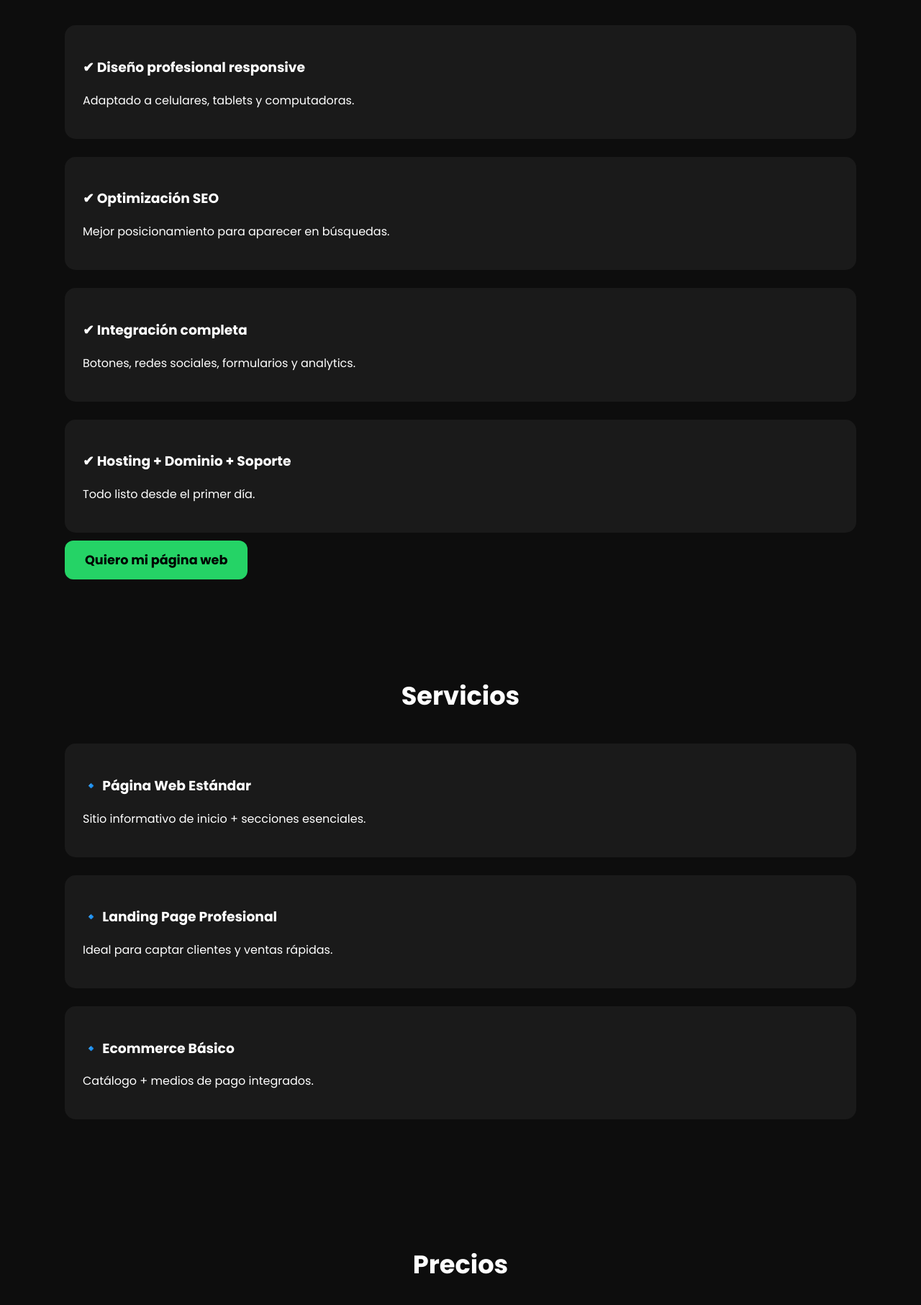
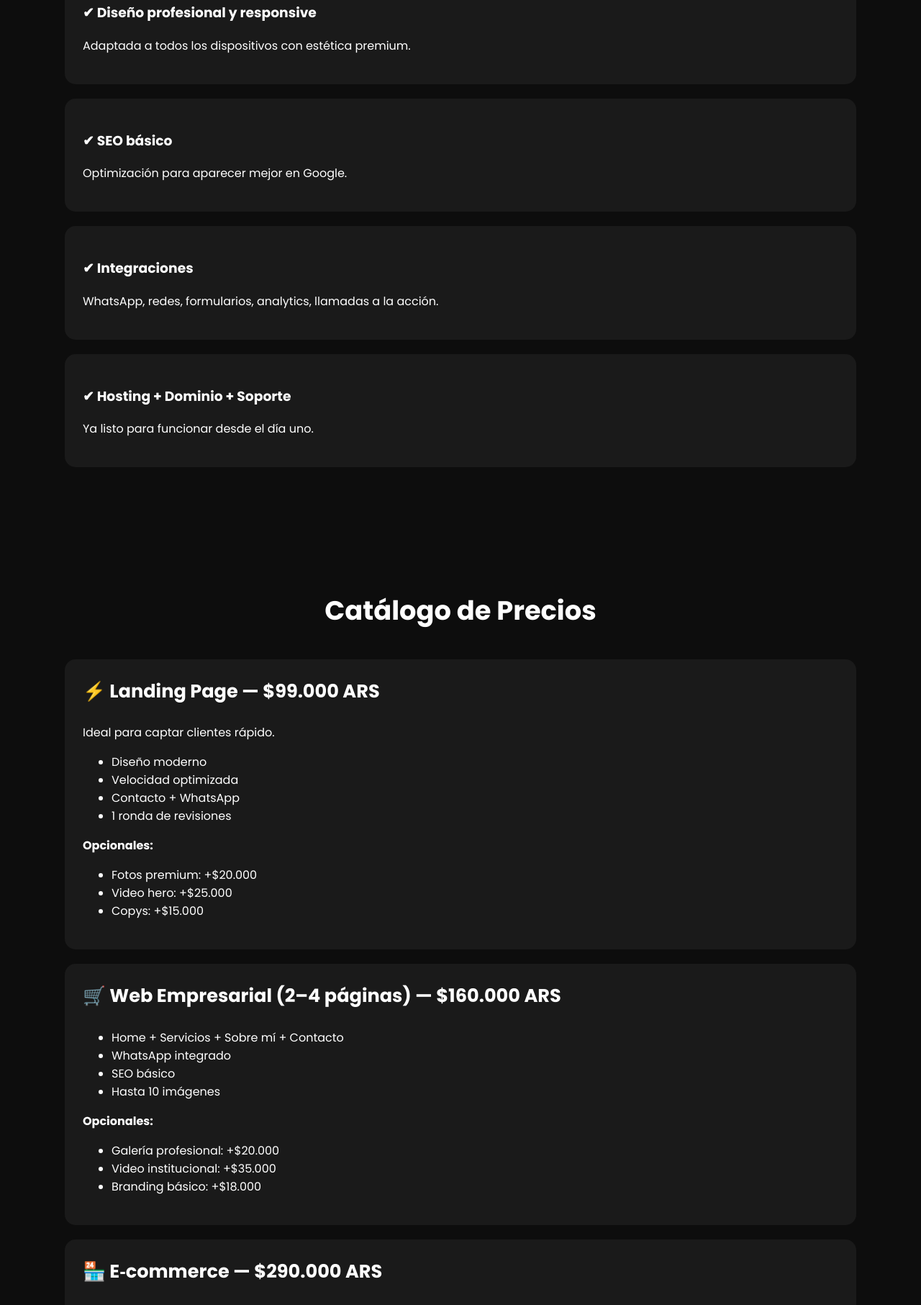
Before and after one commit to vigolomarketing-tech/Vigolo-Web-Studio, a plain HTML site: page index.html in a window 1280 px wide. Shown: the part 987-2800 px from the top of the page at 72% size. Drawn offline with Linux system fonts and the light colour scheme.

Commit message:
Update index.html

```diff
--- a/index.html
+++ b/index.html
@@ -17,7 +17,7 @@
 
     header {
       background: url('hero.jpg') center/cover no-repeat;
-      height: 100vh;
+      height: 90vh;
       display: flex;
       flex-direction: column;
       justify-content: center;
@@ -58,19 +58,19 @@
 
     h2 {
       text-align: center;
-      font-size: 2.2rem;
+      font-size: 2.3rem;
       margin-bottom: 40px;
     }
 
-    .info-box, .service-box, .price-box {
+    .info-box, .price-box {
       background: #1a1a1a;
       border-radius: 15px;
       padding: 25px;
-      margin-bottom: 25px;
+      margin-bottom: 20px;
     }
 
     .price-box h3 {
-      color: #25d366;
+      margin-top: 0;
       font-size: 1.6rem;
     }
 
@@ -86,88 +86,100 @@
 
 <header>
   <h1>Vigolo Web Studio</h1>
-  <p>Diseño web moderno, rápido y optimizado para convertir visitas en clientes. Impulsá tu presencia digital con un sitio profesional.</p>
-  <a href="https://wa.me/541128074105" class="btn-principal">Escribirme al WhatsApp</a>
+  <p>Diseño web moderno, rápido y optimizado para convertir visitas en clientes.</p>
 </header>
 
-<section id="incluye">
+<section id="servicios">
   <h2>¿Qué incluye tu página web?</h2>
 
   <div class="info-box">
-    <h3>✔ Diseño profesional responsive</h3>
-    <p>Adaptado a celulares, tablets y computadoras.</p>
+    <h3>✔ Diseño profesional y responsive</h3>
+    <p>Adaptada a todos los dispositivos con estética premium.</p>
   </div>
 
   <div class="info-box">
-    <h3>✔ Optimización SEO</h3>
-    <p>Mejor posicionamiento para aparecer en búsquedas.</p>
+    <h3>✔ SEO básico</h3>
+    <p>Optimización para aparecer mejor en Google.</p>
   </div>
 
   <div class="info-box">
-    <h3>✔ Integración completa</h3>
-    <p>Botones, redes sociales, formularios y analytics.</p>
+    <h3>✔ Integraciones</h3>
+    <p>WhatsApp, redes, formularios, analytics, llamadas a la acción.</p>
   </div>
 
   <div class="info-box">
     <h3>✔ Hosting + Dominio + Soporte</h3>
-    <p>Todo listo desde el primer día.</p>
-  </div>
-
-  <a href="https://wa.me/541128074105" class="btn-principal">Quiero mi página web</a>
-</section>
-
-<section id="servicios">
-  <h2>Servicios</h2>
-
-  <div class="service-box">
-    <h3>🔹 Página Web Estándar</h3>
-    <p>Sitio informativo de inicio + secciones esenciales.</p>
-  </div>
-
-  <div class="service-box">
-    <h3>🔹 Landing Page Profesional</h3>
-    <p>Ideal para captar clientes y ventas rápidas.</p>
-  </div>
-
-  <div class="service-box">
-    <h3>🔹 Ecommerce Básico</h3>
-    <p>Catálogo + medios de pago integrados.</p>
+    <p>Ya listo para funcionar desde el día uno.</p>
   </div>
 </section>
 
 <section id="precios">
-  <h2>Precios</h2>
+  <h2>Catálogo de Precios</h2>
 
   <div class="price-box">
-    <h3>$25.000 – Landing Page</h3>
-    <p>Ideal para servicios, negocios locales y profesionales.</p>
+    <h3>⚡ Landing Page — $99.000 ARS</h3>
+    <p>Ideal para captar clientes rápido.</p>
+    <ul>
+      <li>Diseño moderno</li>
+      <li>Velocidad optimizada</li>
+      <li>Contacto + WhatsApp</li>
+      <li>1 ronda de revisiones</li>
+    </ul>
+    <strong>Opcionales:</strong>
+    <ul>
+      <li>Fotos premium: +$20.000</li>
+      <li>Video hero: +$25.000</li>
+      <li>Copys: +$15.000</li>
+    </ul>
   </div>
 
   <div class="price-box">
-    <h3>$40.000 – Página Web Completa</h3>
-    <p>Incluye 4 a 6 secciones + SEO + formulario + redes.</p>
+    <h3>🛒 Web Empresarial (2–4 páginas) — $160.000 ARS</h3>
+    <ul>
+      <li>Home + Servicios + Sobre mí + Contacto</li>
+      <li>WhatsApp integrado</li>
+      <li>SEO básico</li>
+      <li>Hasta 10 imágenes</li>
+    </ul>
+    <strong>Opcionales:</strong>
+    <ul>
+      <li>Galería profesional: +$20.000</li>
+      <li>Video institucional: +$35.000</li>
+      <li>Branding básico: +$18.000</li>
+    </ul>
   </div>
 
   <div class="price-box">
-    <h3>$60.000 – Ecommerce Básico</h3>
-    <p>Carrito, catálogo, pagos y automatizaciones básicas.</p>
+    <h3>🏪 E‑commerce — $290.000 ARS</h3>
+    <ul>
+      <li>Tienda completa</li>
+      <li>10 productos cargados</li>
+      <li>MercadoPago</li>
+      <li>Manual de uso</li>
+    </ul>
+    <strong>Opcionales:</strong>
+    <ul>
+      <li>Video demo: +$40.000</li>
+      <li>Fotos profesionales: +$35.000</li>
+      <li>SEO avanzado: +$50.000</li>
+    </ul>
   </div>
 
-  <a href="https://wa.me/541128074105" class="btn-principal">Consultar por WhatsApp</a>
+  <div class="price-box">
+    <h3>💼 Web a Medida — Desde $350.000 ARS</h3>
+    <p>Para sistemas, membresías y funcionalidades especiales.</p>
+  </div>
 </section>
 
-<section id="portfolio">
-  <h2>Portfolio</h2>
-
-  <div class="info-box">
-    <h3>Vigolo Electricidad</h3>
-    <p>Proyecto real desarrollado: sitio moderno y optimizado.</p>
-    <a href="https://vigolomarketing-tech.github.io/vigolo-electricidad/" class="btn-principal">Ver sitio</a>
+<section id="contacto">
+  <h2>Contacto</h2>
+  <div style="text-align:center;">
+    <a href="https://wa.me/541128074105" class="btn-principal">Escribirme al WhatsApp</a>
   </div>
 </section>
 
 <footer>
-  © 2025 – Vigolo Web Studio. Todos los derechos reservados.
+  © 2025 – Vigolo Web Studio
 </footer>
 
 </body>
```
